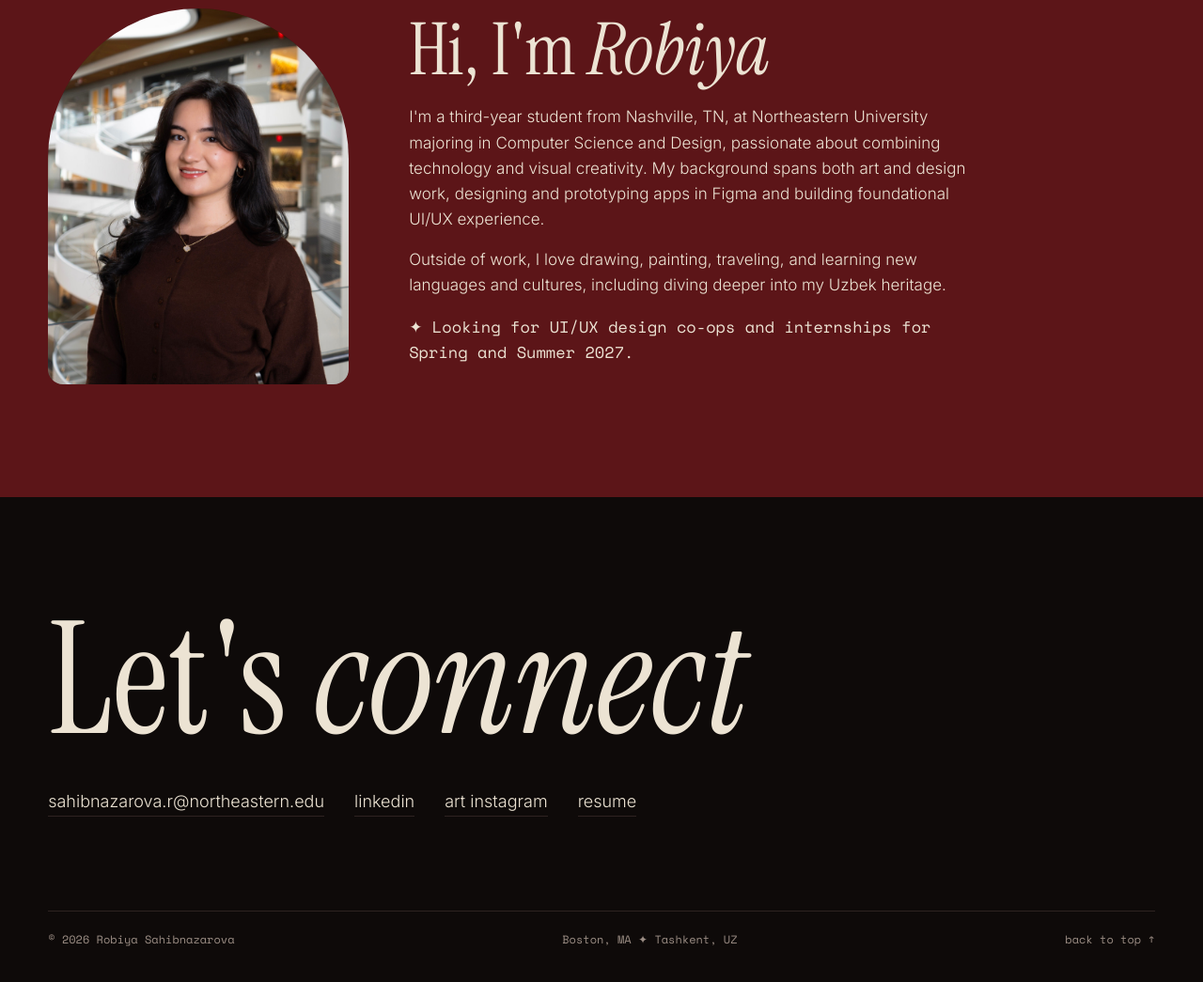
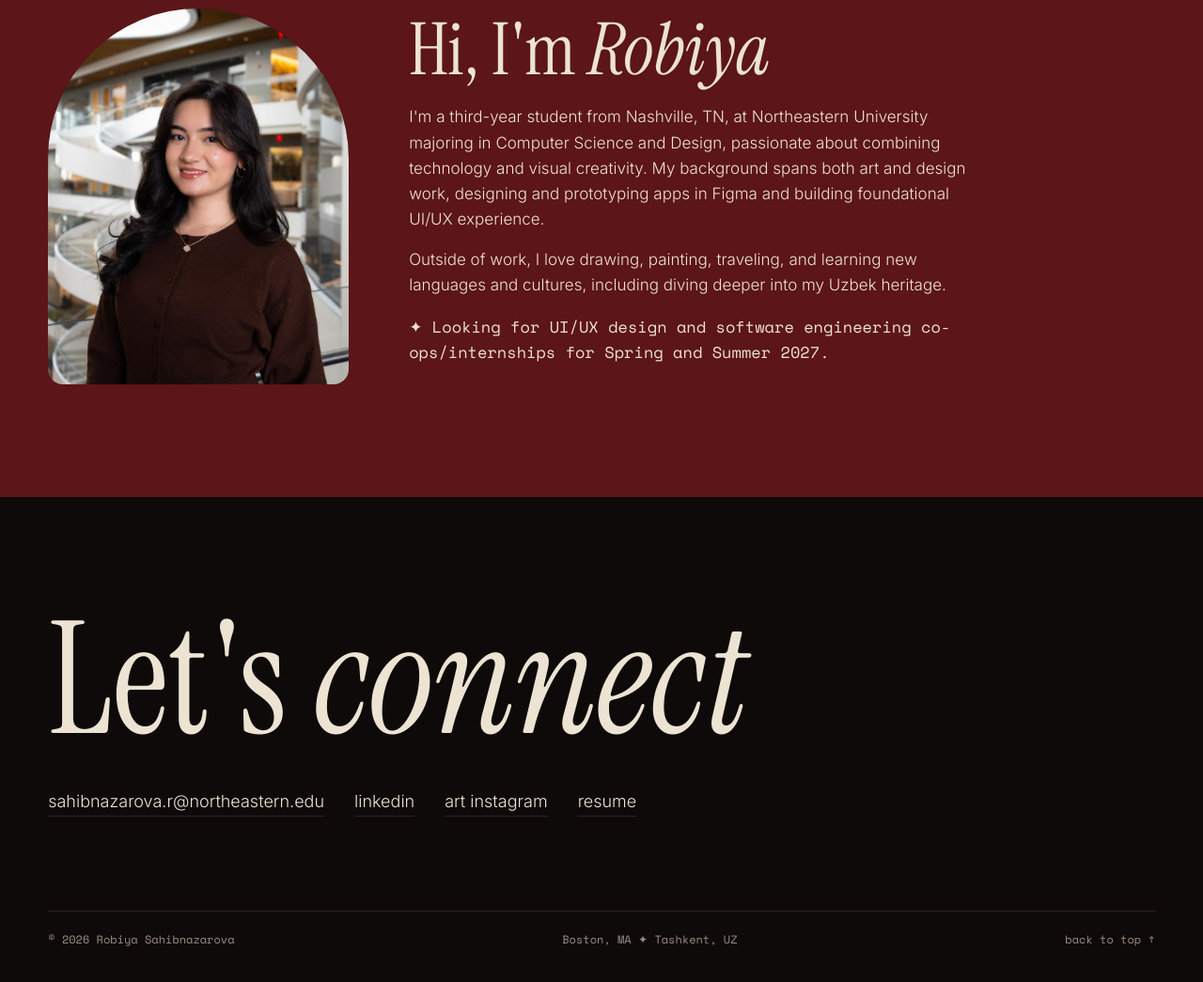
Before and after one commit to rhakim24/robiya-portfolio, a plain HTML site: page index.html in a window 1280 px wide. Shown: the part 3878-4923 px from the top of the page at 94% size. Drawn offline with nearby package versions, Linux system fonts and the light colour scheme.

Commit message:
about section update

```diff
--- a/index.html
+++ b/index.html
@@ -181,7 +181,7 @@
           Outside of work, I love drawing, painting, traveling, and learning new languages and cultures,
           including diving deeper into my Uzbek heritage.
         </p>
-        <p class="looking">✦ Looking for UI/UX design co-ops and internships for Spring and Summer 2027.</p>
+        <p class="looking">✦ Looking for UI/UX design and software engineering co-ops/internships for Spring and Summer 2027.</p>
       </div>
     </section>
 
```
